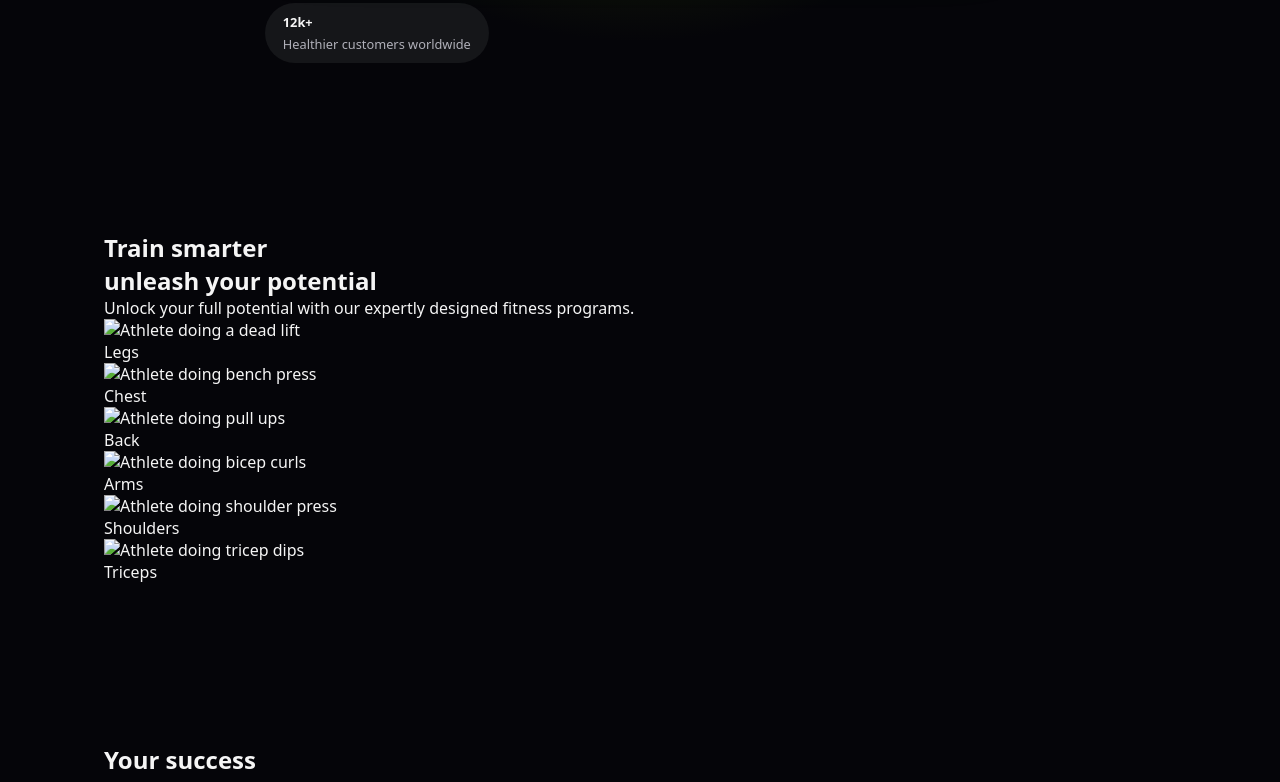
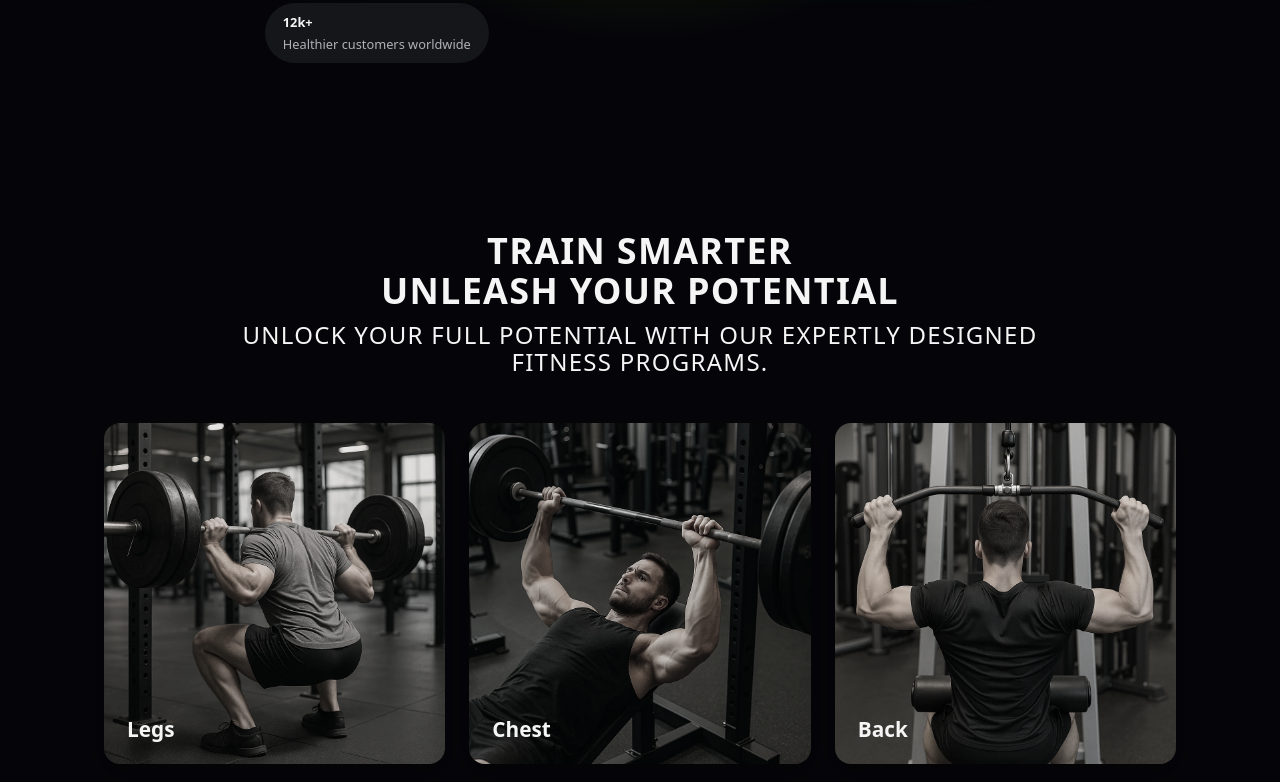
Before and after one commit to benjithecoder/fitfusion-final-project, a plain HTML site: page index.html in a window 1280 px wide. Shown: the part 1087-1869 px from the top of the page. Drawn offline with Linux system fonts and the light colour scheme.

Commit message:
program grid

```diff
--- a/styles/style.css
+++ b/styles/style.css
@@ -477,3 +477,145 @@ section {
 
     color: var(--color-text-muted);
 }
+
+
+
+
+
+
+
+/*----------------===============================================-PROGRAM SECTION -===========================================================---------*/
+
+.programs {
+    /*layout */
+    position: relative;
+
+    /* box model */
+    padding-block: var(--section-padding-y); /* vertical padding */
+
+    /*visual */
+    background-color: transparent; /* to see the hero background behind it. */
+}
+
+/* programs header (title+ subtitle) */
+.programs-header {
+    display: flex;
+    flex-direction: column;
+    align-items: center;
+    text-align: center;
+    gap: 12px;
+    max-width: 900px;
+    margin: 0 auto; /* center horizontally */
+
+    /* box model */
+    margin-bottom: 3rem;
+
+    /* typography */
+    font-size: clamp(1rem, 6vw, 1.5rem);
+    font-weight: 100;
+    text-transform: uppercase;
+    line-height: 1.1;
+    letter-spacing: 0.08rem;
+}
+
+.neon-title {
+    color: var(--color-accent);
+}
+.programs-header .programs-subtitle {
+    /* typography */
+    font-size: 0.6rem;
+    font-weight: 500;
+    color: var(--color-text-muted);
+}
+
+/* -----program grid ---- */
+.programs-grid {
+    /*layout */
+    display: grid;
+    grid-template-columns: repeat(3, minmax(0, 1fr)); /* 3 equal columns on desktop */
+    gap: 24px; /* space between cards */
+
+    /*box model */
+    margin-top: 2.5rem;
+}
+
+/* Responsive: tablets and smaller */
+@media (max-width: 768px) {
+    .programs-grid {
+        grid-template-columns: repeat(2, minmax(0, 1fr)); /* 2 columns on tablets */
+    }
+}
+
+/* Responsive: mobile phones */
+@media (max-width: 480px) {
+    .programs-grid {
+        grid-template-columns: 1fr; /* 1 column on mobile */
+    }
+}
+
+/* program card */
+.program-card {
+    /*layout */
+    position: relative;
+    display: block;
+
+    /* box model */
+    border-radius: var(--radius-md);
+    overflow: hidden;
+    min-height: 260px; /* ensure consistent height */
+    flex-wrap: wrap;
+
+    /* visual */
+    filter: grayscale(80%);
+    background-color: var(--color-surface);
+    box-shadow: var(--shadow-subtle);
+
+    /* interactions */
+    cursor: pointer;
+}
+
+/*image fills the card. */
+.program-image {
+    /*layout */
+    display: block;
+
+    /*box model */
+    width: 100%;
+    height: 100%;
+
+    /*visual */
+    object-fit: cover;
+    transition: 0.35s cubic-bezier(0.22, 0.61, 0.36, 1), /* apple card float animation */
+                box-shadow 0.45s cubic-bezier(0.22, 0.61, 0.36, 1); /* shadow moves slower for depth */
+}
+
+.program-card-text {
+    /*layout */
+    position: absolute;
+    inset-inline: 18px;
+    bottom: 18px;
+
+    /* box model */
+    padding: 3px 5px;
+
+    /* typography */
+    font-size: 1.3rem;
+    font-weight: 700;
+
+
+}
+
+/* card hover */
+.program-image:hover {
+    transform: translateY(-6px) scale(1.1);   /* move it up by 6px and make it bigger by 1.03 */
+    box-shadow: 0 14px 32px rgba(0, 0, 0, 0.3);
+}
+
+.program-card:hover {
+    filter: grayscale(0%);
+     color: var(--color-accent);
+}
+
+.program-card-text:hover {
+    color: var(--color-accent);
+}
```
Also changed, not shown: assets/images/program-arms.jpg (added), assets/images/program-back.jpg (added), assets/images/program-chest.jpg (added), assets/images/program-legs.jpg (added), assets/images/program-shoulders.jpg (added), assets/images/program-triceps.jpg (added).
